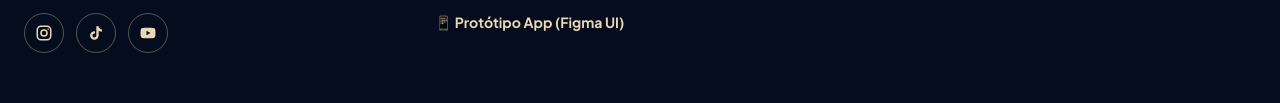
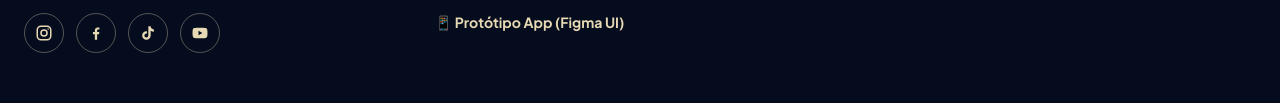
Before and after one commit to adimov-jb/SmartPillow, a plain HTML site: page index.html in a window 1280 px wide. Shown: the part 11277-11380 px from the top of the page. Drawn offline with Linux system fonts and the light colour scheme.

Commit message:
Adiciona Facebook nas redes sociais do rodapé
Co-Authored-By: Claude Opus 5.5 <noreply@anthropic.com>

```diff
--- a/index.html
+++ b/index.html
@@ -892,6 +892,9 @@
             <a href="https://instagram.com/smartpillow.br" target="_blank" rel="noopener" aria-label="Instagram @smartpillow.br" title="Instagram">
               <svg viewBox="0 0 24 24" fill="none" stroke="currentColor" stroke-width="2" aria-hidden="true"><rect x="3" y="3" width="18" height="18" rx="5"/><circle cx="12" cy="12" r="4"/><circle cx="17.5" cy="6.5" r="1" fill="currentColor" stroke="none"/></svg>
             </a>
+            <a href="https://www.facebook.com/profile.php?id=61595934270145" target="_blank" rel="noopener" aria-label="Facebook SmartPillow" title="Facebook">
+              <svg viewBox="0 0 24 24" fill="currentColor" aria-hidden="true"><path d="M13.5 21v-7.5h2.53l.38-2.94H13.5V8.69c0-.85.24-1.43 1.46-1.43h1.56V4.63A21 21 0 0 0 14.25 4.5c-2.25 0-3.79 1.37-3.79 3.89v2.17H7.92v2.94h2.54V21h3.04z"/></svg>
+            </a>
             <a href="https://tiktok.com/@smartpillowbr" target="_blank" rel="noopener" aria-label="TikTok @smartpillowbr" title="TikTok">
               <svg viewBox="0 0 24 24" fill="currentColor" aria-hidden="true"><path d="M16.6 5.82A4.28 4.28 0 0 1 15.54 3h-3.09v12.4a2.59 2.59 0 0 1-2.59 2.5c-1.42 0-2.6-1.16-2.6-2.6 0-1.72 1.66-3.01 3.37-2.48V9.66c-3.45-.46-6.47 2.22-6.47 5.64 0 3.33 2.76 5.7 5.69 5.7 3.14 0 5.69-2.55 5.69-5.7V9.01a7.35 7.35 0 0 0 4.3 1.38V7.3s-1.88.09-3.24-1.48z"/></svg>
             </a>
```
